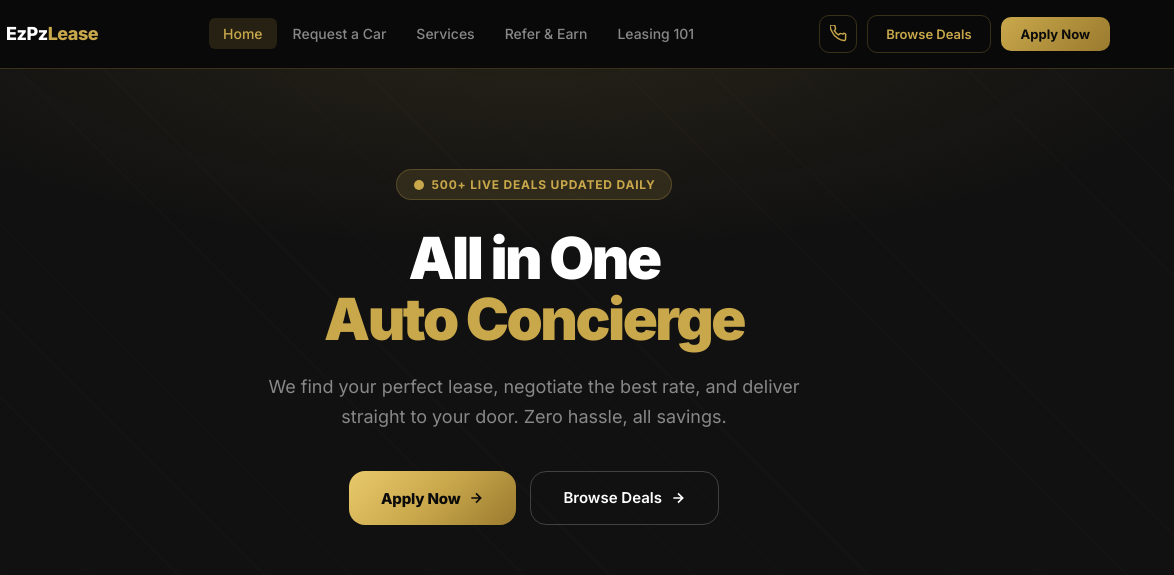
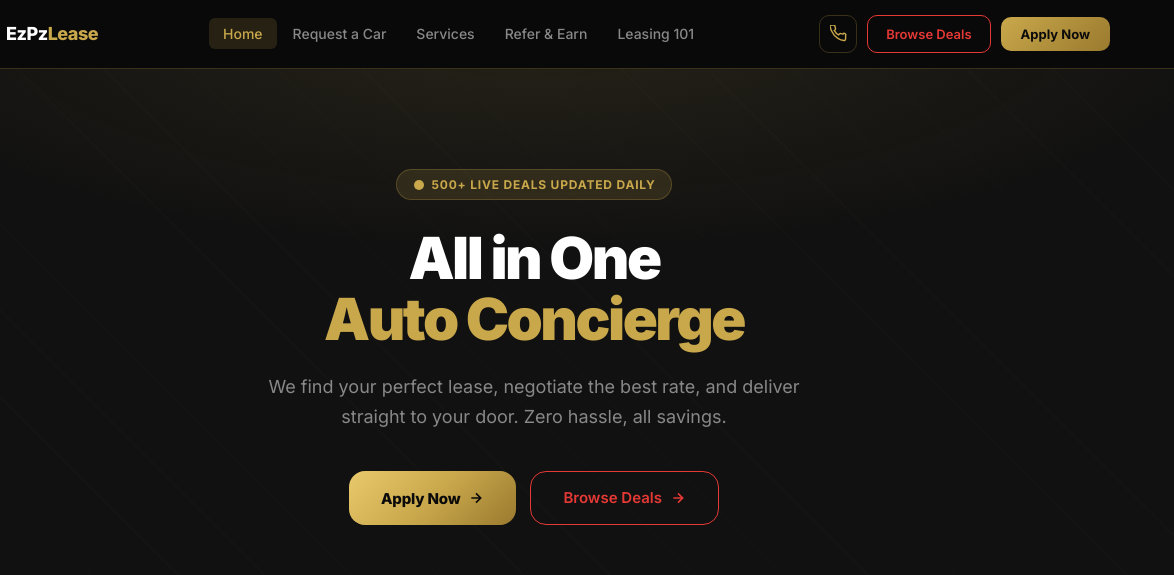
Before and after one commit to mammad2540-crypto/mammad2540-crypto.github.io, a plain HTML site: page index.html in a window 1280 px wide. Shown: the top 575 px of the page, 106-1280 px from the left. Drawn offline with Linux system fonts and the light colour scheme.

Commit message:
Make Browse Deals buttons red

```diff
--- a/index.html
+++ b/index.html
@@ -953,7 +953,7 @@ footer {
       <a href="tel:+18005551234" class="contact-icon" title="Call us">
         <svg viewBox="0 0 24 24" fill="none" stroke="currentColor" stroke-width="2"><path d="M22 16.92v3a2 2 0 01-2.18 2 19.79 19.79 0 01-8.63-3.07A19.5 19.5 0 013.07 9.81a19.79 19.79 0 01-3.07-8.68A2 2 0 012 0h3a2 2 0 012 1.72c.127.96.361 1.903.7 2.81a2 2 0 01-.45 2.11L6.09 7.91a16 16 0 006 6l1.27-1.27a2 2 0 012.11-.45c.907.339 1.85.573 2.81.7A2 2 0 0122 14.92v2z"/></svg>
       </a>
-      <a href="#" class="btn-nav-outline" onclick="showPage('deals')">Browse Deals</a>
+      <a href="#" class="btn-nav-outline" onclick="showPage('deals')" style="color:#E53935;border-color:#E53935;">Browse Deals</a>
       <button class="btn-nav-gold" onclick="openModal('apply-modal')">Apply Now</button>
     </div>
   </div>
@@ -976,7 +976,7 @@ footer {
           Apply Now
           <svg width="16" height="16" viewBox="0 0 24 24" fill="none" stroke="currentColor" stroke-width="2.5"><path d="M5 12h14M12 5l7 7-7 7"/></svg>
         </button>
-        <a href="#" class="btn-outline-white" onclick="showPage('deals')">
+        <a href="#" class="btn-outline-white" onclick="showPage('deals')" style="color:#E53935;border-color:#E53935;">
           Browse Deals
           <svg width="16" height="16" viewBox="0 0 24 24" fill="none" stroke="currentColor" stroke-width="2.5"><path d="M5 12h14M12 5l7 7-7 7"/></svg>
         </a>
```
